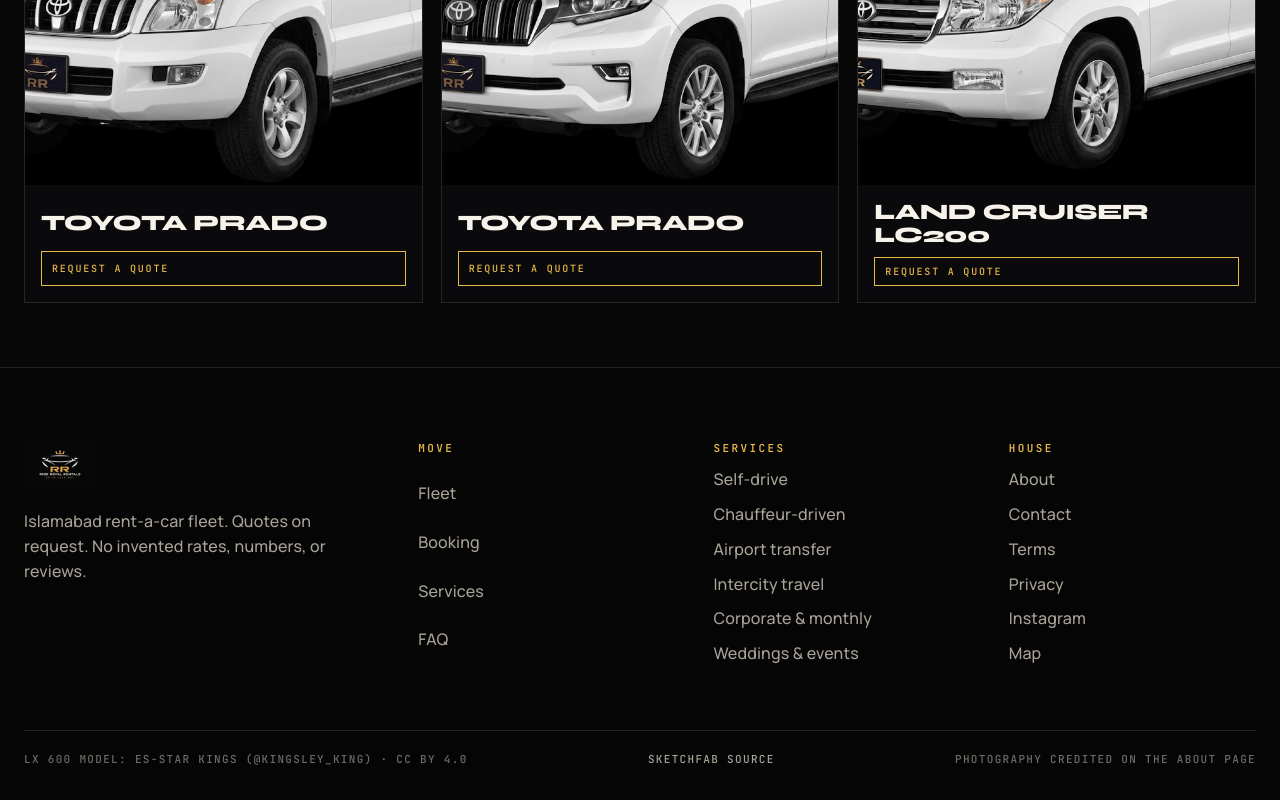
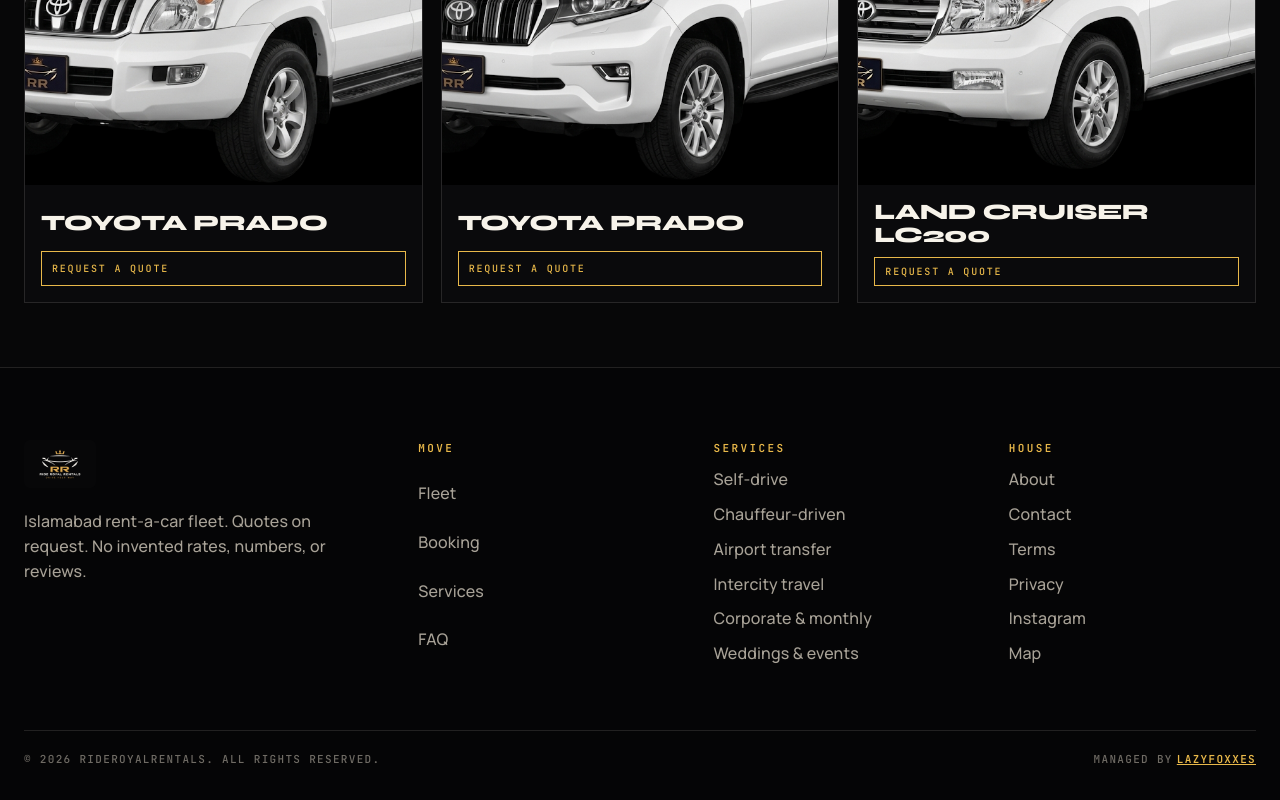
Before and after one commit to ibrahimtariq1804/rideroyalrentals, a React (Vite) app: page /vehicle/land-cruiser-2019 in a window 1280 px wide. Shown: the part 2547-3347 px from the top of the page. Built offline with nearby package versions, Linux system fonts and the light colour scheme; no server answers.

Commit message:
Update footer to include copyright and Lazyfoxxes branding

```diff
--- a/src/components/navigation/Footer.tsx
+++ b/src/components/navigation/Footer.tsx
@@ -49,14 +49,13 @@
             ) : null}
           </div>
         </div>
-        <div className="footer-bottom">
+                <div className="footer-bottom" style={{ display: 'flex', justifyContent: 'space-between', alignItems: 'center', flexWrap: 'wrap', gap: '16px' }}>
           <span>
-            LX 600 model: {business.modelCredit.creator} · {business.modelCredit.license}
+            &copy; {new Date().getFullYear()} {business.name}. All rights reserved.
           </span>
-          <a href={business.modelCredit.source} target="_blank" rel="noreferrer">
-            Sketchfab source
-          </a>
-          <span>Photography credited on the About page</span>
+          <span style={{ display: 'flex', alignItems: 'center', gap: '4px' }}>
+            Managed by <a href="https://lazyfoxxes.com" target="_blank" rel="noreferrer" style={{ textDecoration: 'underline', color: 'var(--accent)', fontWeight: 600 }}>Lazyfoxxes</a>
+          </span>
         </div>
       </Container>
     </footer>
```
